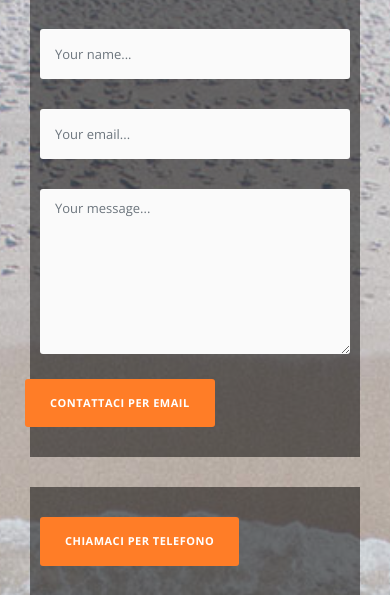
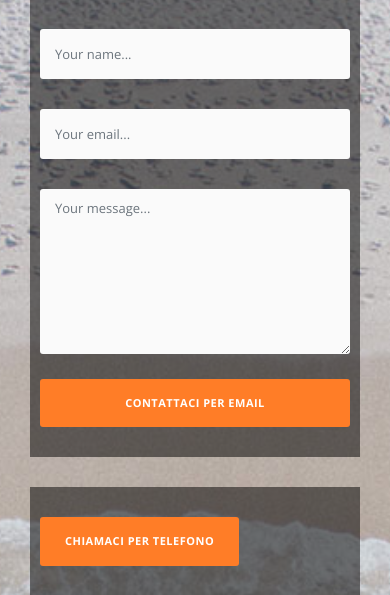
Before and after one commit to simonevetere/vetere.tech-ads, a Flask app: page / in a window 390 px wide. Shown: the part 2876-3471 px from the top of the page. Run offline with Flask 3, Linux system fonts and the light colour scheme; some libraries are stand-ins or nearby versions.

Commit message:
Update index.html

```diff
--- a/templates/index.html
+++ b/templates/index.html
@@ -125,7 +125,7 @@ https://templatemo.com/tm-526-vanilla
                 <div class="col-md-6">
                     <div class="contact-form">
                         <div class="row">
-                            <form id="contact" action="" method="post">
+                            <form id="contact" action="">
                                 <div class="row">
                                     <div class="col-md-12">
                                       <fieldset>
@@ -142,12 +142,10 @@ https://templatemo.com/tm-526-vanilla
                                         <textarea name="message" rows="6" class="form-control" id="message" placeholder="Your message..." required=""></textarea>
                                       </fieldset>
                                     </div>
-                                    <div class="row">
-                                        <div class="col-md-12">
-                                            <fieldset>
-                                                <button type="submit" id="form-submit" onclick="sendmail()" class="btn">contattaci per email</button>
-                                            </fieldset>
-                                        </div>
+                                    <div class="col-md-12">
+                                        <fieldset>
+                                            <button type="submit" id="form-submit" onclick="sendmail()" class="btn">contattaci per email</button>
+                                        </fieldset>
                                     </div>
                                 </div>
                             </form>
```
